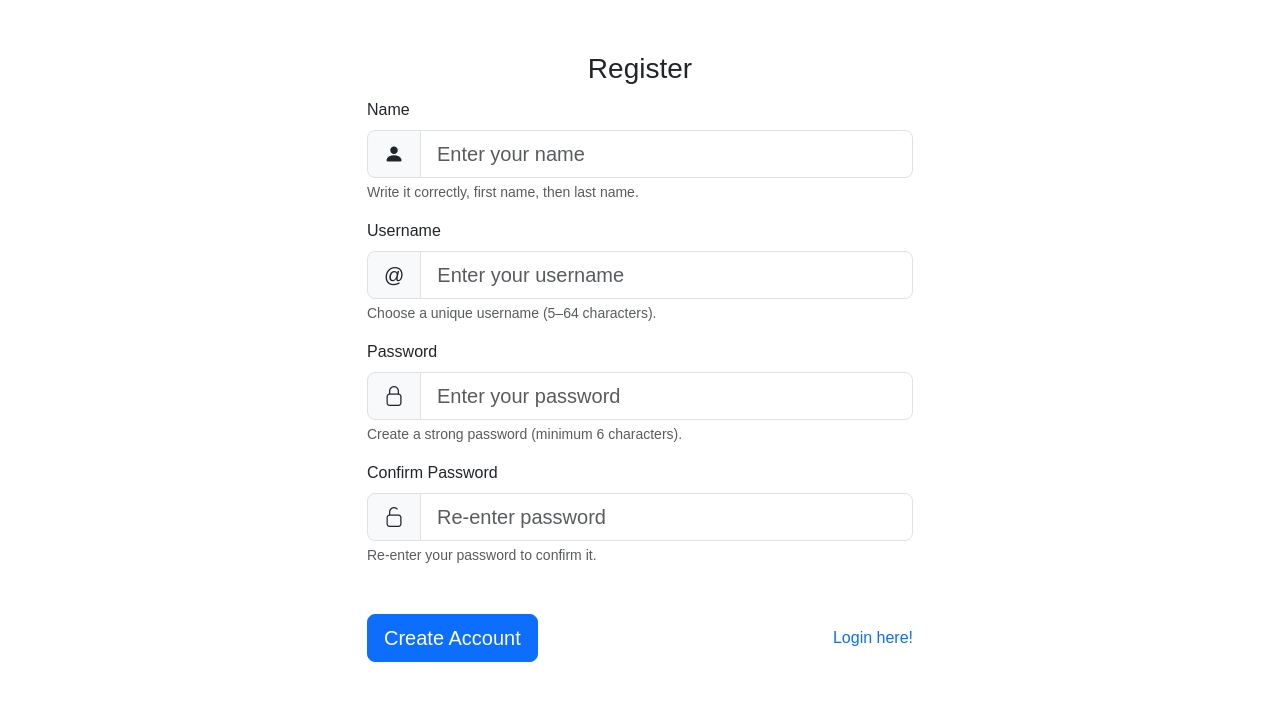
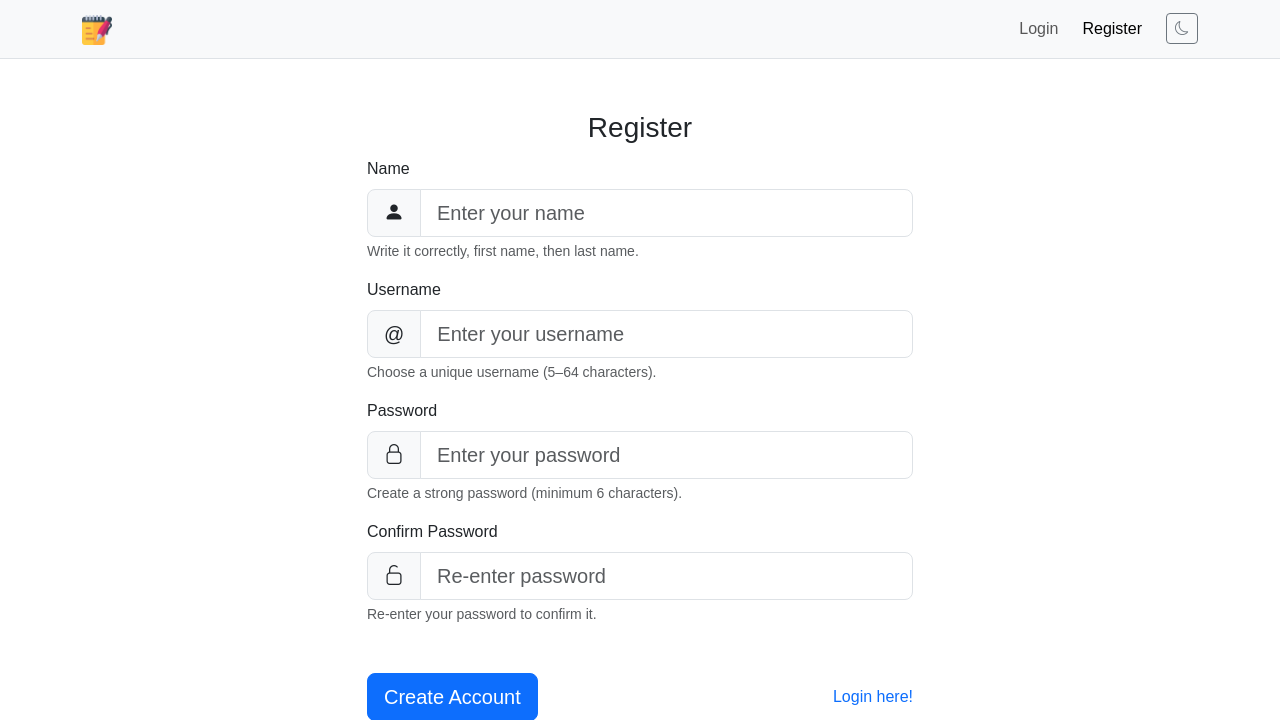
Before and after one commit to dvrkdev/flask-notes-app, a Flask app: page /auth/register in a window 1280 px wide. Shown: the top 720 px of the page. Run offline with Flask 3, Linux system fonts and the light colour scheme; some libraries are stand-ins or nearby versions; some web fonts are replaced.

Commit message:
feat: created a navbar

```diff
--- a/app/templates/base.html
+++ b/app/templates/base.html
@@ -17,6 +17,7 @@
         <style>* { font-family: "Google Sans", sans-serif }</style>
     </head>
     <body>
+        {% include "navbar.html" %}
         <main class="container my-5">
             {% block content %}{% endblock %}
         </main>
--- /dev/null
+++ b/app/templates/navbar.html
@@ -0,0 +1,54 @@
+<nav class="navbar navbar-expand-lg bg-body-tertiary border-bottom">
+    <div class="container">
+        <a class="navbar-brand fw-semibold" href="{{ url_for('main.home') }}">
+            <img src="{{ url_for('static', filename='logo.png') }}"
+                 alt="logo"
+                 width="30"
+                 height="30">
+        </a>
+        <button class="navbar-toggler"
+                type="button"
+                data-bs-toggle="collapse"
+                data-bs-target="#menuToggler"
+                aria-label="Toggle navigation">
+            <span class="navbar-toggler-icon"></span>
+        </button>
+        <div class="collapse navbar-collapse" id="menuToggler">
+            <ul class="navbar-nav ms-auto align-items-lg-center gap-lg-2">
+                {% if current_user.is_authenticated %}
+                    <li class="nav-item">
+                        <a class="nav-link{% if request.endpoint and request.endpoint.startswith('main') %} active{% endif %}"
+                           href="{{ url_for('main.home') }}">
+                            <i class="bi bi-house me-1"></i>
+                            Home
+                        </a>
+                    </li>
+                    <li class="nav-item">
+                        <a class="nav-link text-danger" href="{{ url_for('auth.logout') }}">
+                            <i class="bi bi-box-arrow-right me-1"></i>
+                            Logout
+                        </a>
+                    </li>
+                {% else %}
+                    <li class="nav-item">
+                        <a class="nav-link{% if request.endpoint == 'auth.login' %} active{% endif %}"
+                           href="{{ url_for('auth.login') }}">Login</a>
+                    </li>
+                    <li class="nav-item">
+                        <a class="nav-link{% if request.endpoint == 'auth.register' %} active{% endif %}"
+                           href="{{ url_for('auth.register') }}">Register</a>
+                    </li>
+                {% endif %}
+                <li class="nav-item ms-lg-2">
+                    <button id="themeToggle"
+                            class="btn btn-outline-secondary btn-sm"
+                            type="button"
+                            aria-label="Toggle dark/light mode"
+                            title="Toggle theme">
+                        <i class="bi bi-moon"></i>
+                    </button>
+                </li>
+            </ul>
+        </div>
+    </div>
+</nav>
```
Also changed, not shown: app/__init__.py (+6 -1 lines), app/routes/auth.py (+5 -3 lines), app/templates/auth/register.html (+2 -6 lines), README.md, app/static/logo.png (added), app/templates/footer.html (added).
